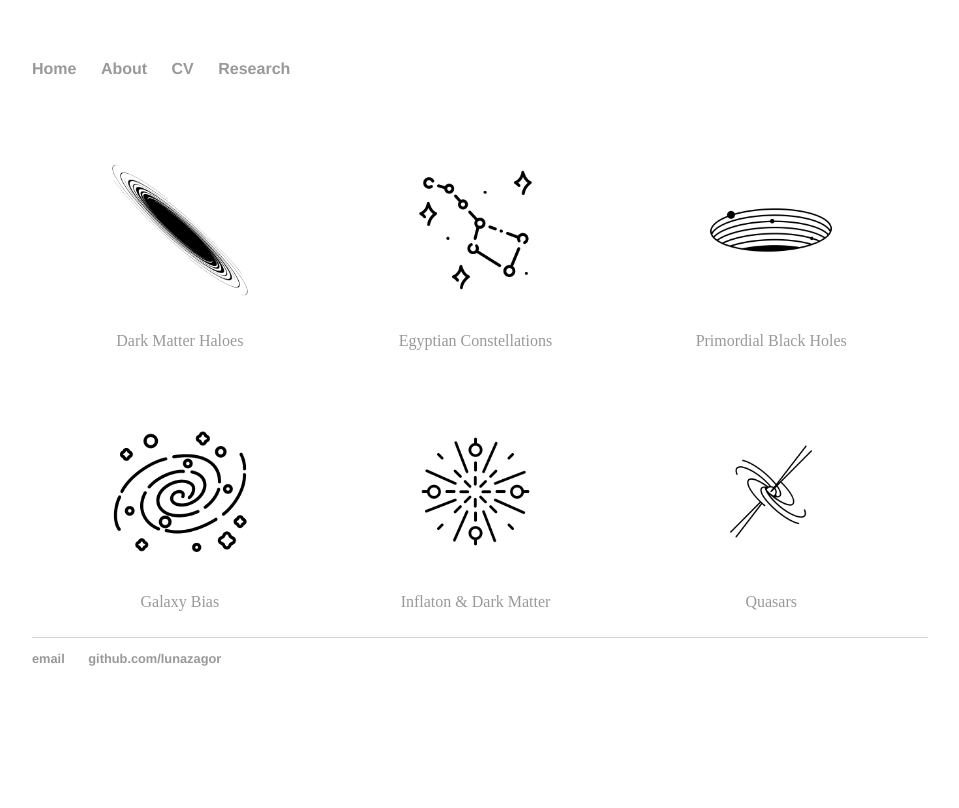
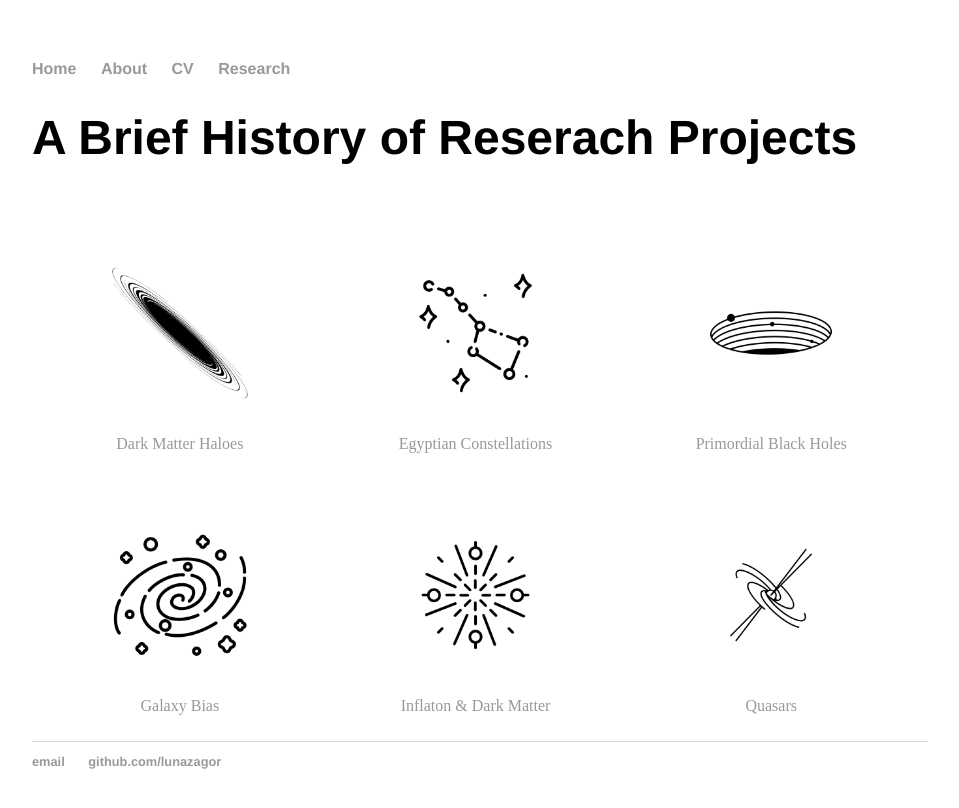
Before and after one commit to lunazagor/lunazagor.github.io, a Jekyll site: the page built from research/index.html, in a window 1280 px wide. Shown: the top 808 px of the page, without its empty margins (160-1119 px from the left). Built offline with Jekyll 4.4.1, drawn with Linux system fonts in a browser that asks for light colours.

Commit message:
add paragraph heading above photo library

```diff
--- a/research/index.html
+++ b/research/index.html
@@ -39,6 +39,7 @@ figure figcaption {
 </style>
 <body>
 
+ <h1> A Brief History of Reserach Projects </h1>
 
 <!-- Photo Grid -->
 <div class="row">
```
